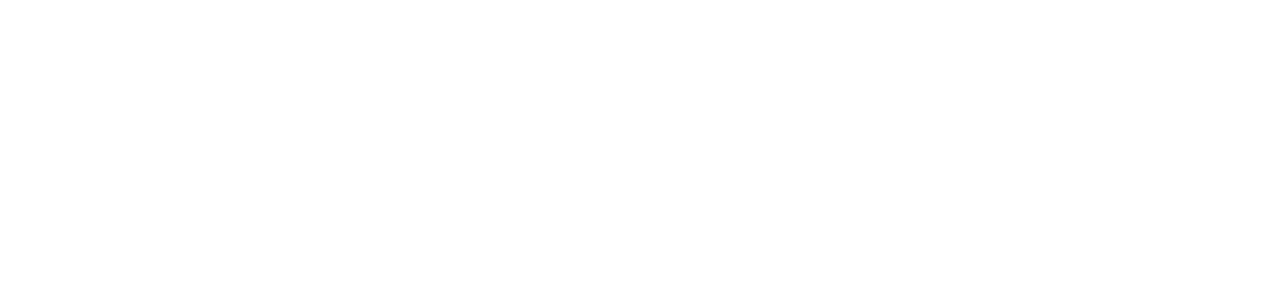
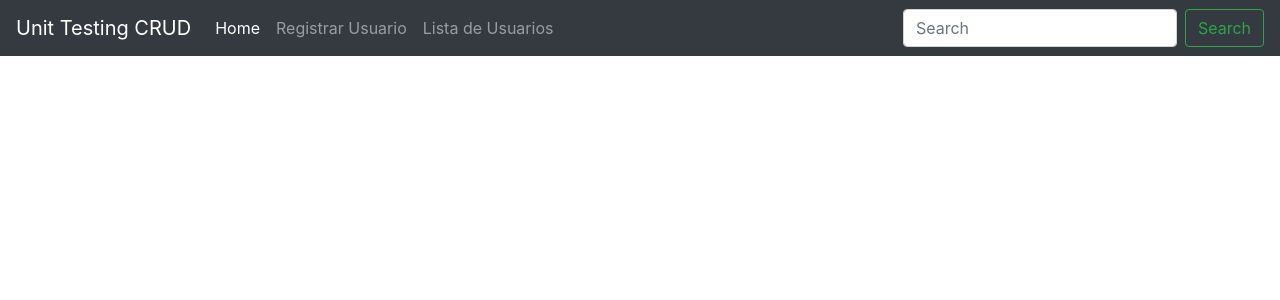
Before and after one commit to sherly26/unit-testing-crud, an Angular app in the folder UnitTestingCrud/UnitTestingCrud/ClientApp/: page /create-user in a window 1280 px wide. Before the commit this address led to /. Shown: the top 300 px of the page. Built offline with nearby package versions, Linux system fonts and the light colour scheme.

Commit message:
-Added Create User Component. -Added User List Component. -Conected Home with both new components. -Added navbar in new components. -Added components in app-routing. -Added new components paths. -Added components link in href.

```diff
--- a/UnitTestingCrud/UnitTestingCrud/ClientApp/src/app/app-routing.module.ts
+++ b/UnitTestingCrud/UnitTestingCrud/ClientApp/src/app/app-routing.module.ts
@@ -1,9 +1,13 @@
 import { NgModule } from '@angular/core';
 import { Routes, RouterModule } from '@angular/router';
 import { HomeComponent } from './home/home.component';
+import { CreateUserComponent } from './create-user/create-user.component';
+import { UserListComponent } from './user-list/user-list.component';
 
 const routes: Routes = [
-  { path: '', component: HomeComponent, pathMatch: 'full' }
+  { path: '', component: HomeComponent, pathMatch: 'full' },
+  { path: 'create-user', component: CreateUserComponent },
+  { path: 'user-list', component: UserListComponent }
 ];
 @NgModule({
   imports: [RouterModule.forRoot(routes)],
--- a/UnitTestingCrud/UnitTestingCrud/ClientApp/src/app/app.module.ts
+++ b/UnitTestingCrud/UnitTestingCrud/ClientApp/src/app/app.module.ts
@@ -8,11 +8,15 @@
 import { AppComponent } from './app.component';
 import { SharedModule } from './shared/shared.module';
 import { HomeComponent } from './home/home.component';
+import { CreateUserComponent } from './create-user/create-user.component';
+import { UserListComponent } from './user-list/user-list.component';
 
 @NgModule({
   declarations: [
     AppComponent,
     HomeComponent,
+    CreateUserComponent,
+    UserListComponent,
   ],
   imports: [
     BrowserModule.withServerTransition({ appId: 'ng-cli-universal' }),
--- /dev/null
+++ b/UnitTestingCrud/UnitTestingCrud/ClientApp/src/app/create-user/create-user.component.html
@@ -0,0 +1 @@
+<app-nav-bar></app-nav-bar>
--- /dev/null
+++ b/UnitTestingCrud/UnitTestingCrud/ClientApp/src/app/create-user/create-user.component.ts
@@ -0,0 +1,15 @@
+import { Component, OnInit } from '@angular/core';
+
+@Component({
+  selector: 'app-create-user',
+  templateUrl: './create-user.component.html',
+  styleUrls: ['./create-user.component.css']
+})
+export class CreateUserComponent implements OnInit {
+
+  constructor() { }
+
+  ngOnInit(): void {
+  }
+
+}
--- a/UnitTestingCrud/UnitTestingCrud/ClientApp/src/app/home/home.component.html
+++ b/UnitTestingCrud/UnitTestingCrud/ClientApp/src/app/home/home.component.html
@@ -7,7 +7,7 @@
                 <div class="card-body">
                     <h5 class="card-title text-color">Registrar Usuario</h5>
                     <p class="card-text text-color">Anda y registra un usuario en este hermoso CRUD *corazoncito*.</p>
-                    <a href="#" class="btn btn-primary">Regristrar Usuario</a>
+                    <a href="/create-user" class="btn btn-primary">Regristrar Usuario</a>
                 </div>
                 <div class="card-footer text-muted">
                     Sherly Sánchez - DEBT PAYOFF
@@ -20,7 +20,7 @@
                 <div class="card-body">
                     <h5 class="card-title text-color">Lista de Usuarios</h5>
                     <p class="card-text text-color">Vea la lista de usuarios registrados en este hermoso CRUD *corazoncito*.</p>
-                    <a href="#" class="btn btn-primary">Ver Listado</a>
+                    <a href="/user-list" class="btn btn-primary">Ver Listado</a>
                 </div>
                 <div class="card-footer text-muted">
                     Sherly Sánchez - DEBT PAYOFF
--- a/UnitTestingCrud/UnitTestingCrud/ClientApp/src/app/shared/nav-bar/nav-bar.component.html
+++ b/UnitTestingCrud/UnitTestingCrud/ClientApp/src/app/shared/nav-bar/nav-bar.component.html
@@ -8,13 +8,13 @@
     <div class="collapse navbar-collapse" id="navbarSupportedContent">
         <ul class="navbar-nav mr-auto">
             <li class="nav-item active">
-                <a class="nav-link" href="#">Home <span class="sr-only">(current)</span></a>
+                <a class="nav-link" href="/">Home <span class="sr-only">(current)</span></a>
             </li>
             <li class="nav-item">
-                <a class="nav-link" href="#">Registrar Usuario</a>
+                <a class="nav-link" href="/create-user">Registrar Usuario</a>
             </li>
             <li class="nav-item">
-                <a class="nav-link" href="#">Lista de Usuarios</a>
+                <a class="nav-link" href="/user-list">Lista de Usuarios</a>
             </li>
         </ul>
         <form class="form-inline my-2 my-lg-0">
--- /dev/null
+++ b/UnitTestingCrud/UnitTestingCrud/ClientApp/src/app/user-list/user-list.component.html
@@ -0,0 +1 @@
+<app-nav-bar></app-nav-bar>
--- /dev/null
+++ b/UnitTestingCrud/UnitTestingCrud/ClientApp/src/app/user-list/user-list.component.ts
@@ -0,0 +1,15 @@
+import { Component, OnInit } from '@angular/core';
+
+@Component({
+  selector: 'app-user-list',
+  templateUrl: './user-list.component.html',
+  styleUrls: ['./user-list.component.css']
+})
+export class UserListComponent implements OnInit {
+
+  constructor() { }
+
+  ngOnInit(): void {
+  }
+
+}
```
Also changed, not shown: UnitTestingCrud/UnitTestingCrud/ClientApp/src/app/create-user/create-user.component.css (added), UnitTestingCrud/UnitTestingCrud/ClientApp/src/app/user-list/user-list.component.css (added).
